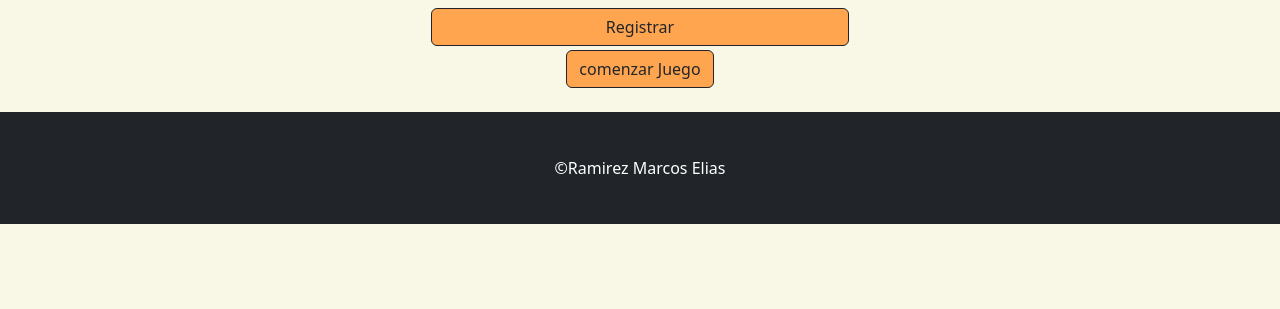
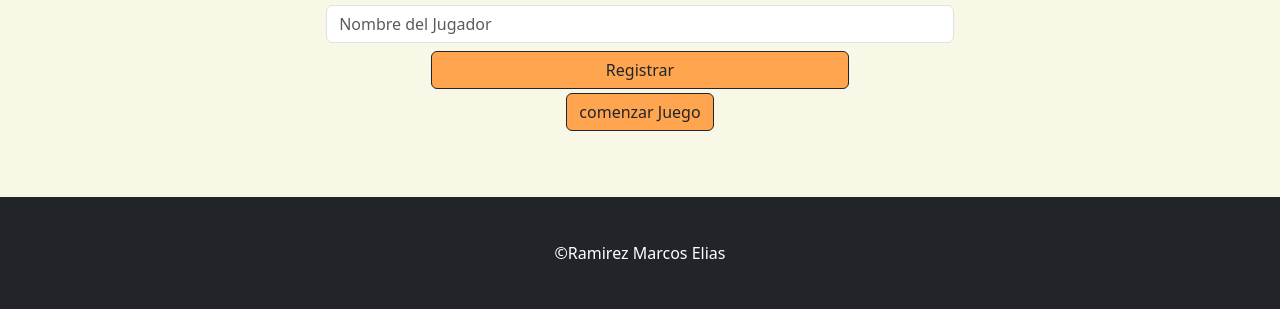
Before and after one commit to MarcosTcmo/Tus-Tres-Palabras, a plain HTML site: page index.html in a window 1280 px wide. Shown: the part 491-800 px from the top of the page. Drawn offline with Linux system fonts and the light colour scheme.

Commit message:
finalizado ahora si

```diff
--- a/css/style.css
+++ b/css/style.css
@@ -1,17 +1,26 @@
-body{
+html, body {
+    margin: 0;
+    padding: 0;
+    height: 100%;
+    width: 100%;
+    overflow: hidden;
     background-color: #f9f8e6;
 }
-h1{
+
+h1 {
     color: #000033;
 }
-button{
+
+button {
     background-color: #ffa550 !important;
 }
-.card{
+
+.card {
     transition: opacity 0.5s ease;
     opacity: 0;
 }
-#registrationSection{
+
+#registrationSection {
     transition: opacity 0.5s ease;
     opacity: 1;
 }
--- a/index.html
+++ b/index.html
@@ -9,7 +9,7 @@
     <title>Tus Tres Palabras</title>
 </head>
 
-<body>
+<body class="d-flex flex-column justify-content-between">
     <header>
         <figure class="w-100"><img class="img-fluid w-50 d-block mx-auto" src="image/logo.jpeg" alt=""></figure>
     </header>
```
